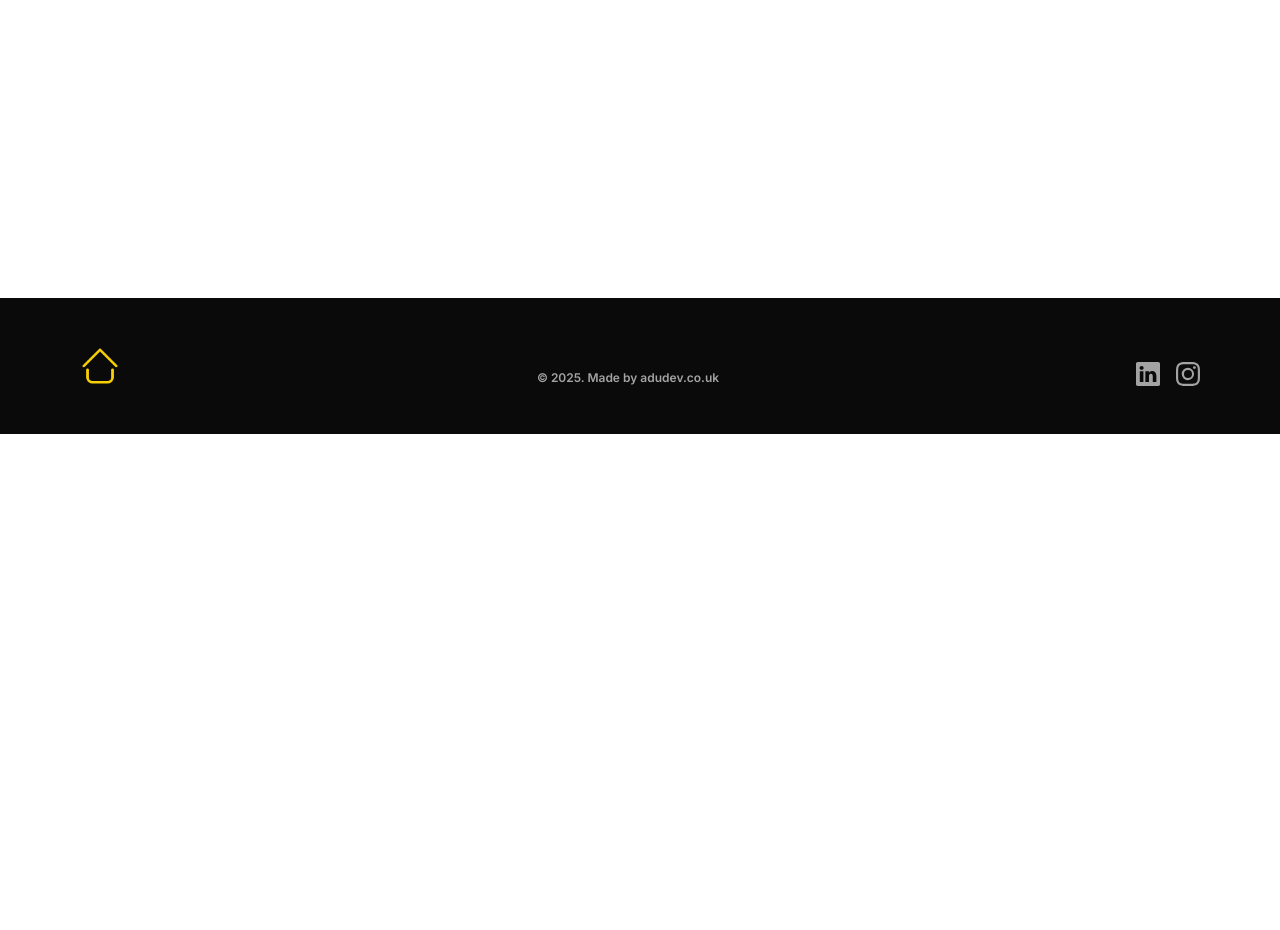
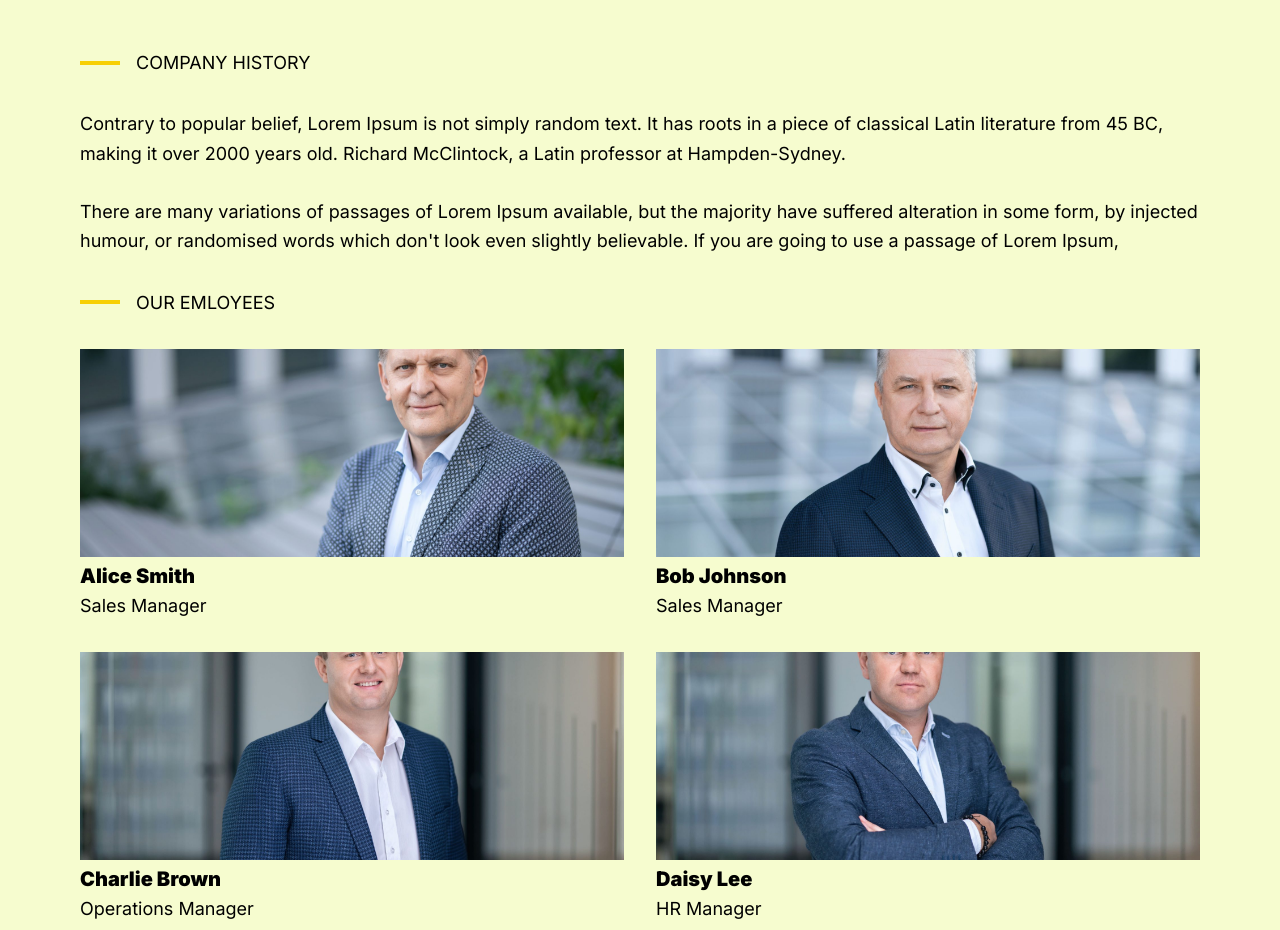
Before and after one commit to Herman-Adu/construction-company-app, a Next.js app: page /about in a window 1280 px wide. Before the commit this address had no page. Shown: the part 502-1432 px from the top of the page. Before the commit the page ends 936 px from the top, so only its background shows below. Built offline with nearby package versions, Linux system fonts and the light colour scheme.

Commit message:
Created a new about us page, added a banner, company history, employees, management and our vision sections

```diff
--- /dev/null
+++ b/app/about/components/Card.tsx
@@ -0,0 +1,22 @@
+import Image from "next/image";
+import React from "react";
+
+interface CardProps {
+  image: string;
+  name: string;
+  position: string;
+}
+
+export const Card = ({ image, name, position }: CardProps) => {
+  return (
+    <>
+      <div className="relative h-96 md:h-52">
+        <Image src={image} alt="person" fill className="object-cover" />
+      </div>
+
+      <h5 className="mt-1">{name}</h5>
+
+      <p>{position}</p>
+    </>
+  );
+};
--- /dev/null
+++ b/app/about/modules/CompanyHistory.tsx
@@ -0,0 +1,23 @@
+import { SectionName } from "@/components/SectionName";
+import React from "react";
+
+export const CompanyHistory = () => {
+  return (
+    <div>
+      <SectionName name="company history" id="company-history"></SectionName>
+
+      <p>
+        Contrary to popular belief, Lorem Ipsum is not simply random text. It
+        has roots in a piece of classical Latin literature from 45 BC, making it
+        over 2000 years old. Richard McClintock, a Latin professor at
+        Hampden-Sydney.
+        <br />
+        <br />
+        There are many variations of passages of Lorem Ipsum available, but the
+        majority have suffered alteration in some form, by injected humour, or
+        randomised words which don't look even slightly believable. If you are
+        going to use a passage of Lorem Ipsum,
+      </p>
+    </div>
+  );
+};
--- /dev/null
+++ b/app/about/modules/OurEmployees.tsx
@@ -0,0 +1,43 @@
+import { SectionName } from "@/components/SectionName";
+import Image from "next/image";
+import React from "react";
+import { Card } from "../components/Card";
+
+export const OurEmployees = () => {
+  return (
+    <div>
+      <SectionName name="our emloyees" id="our-employees" />
+
+      <div className="grid grid-cols-1 md:grid-cols-2 gap-4 md:gap-8">
+        {people.map((person) => (
+          <div key={person.name}>
+            <Card {...person} />
+          </div>
+        ))}
+      </div>
+    </div>
+  );
+};
+
+const people = [
+  {
+    image: "/person1.jpg",
+    name: "Alice Smith",
+    position: "Sales Manager",
+  },
+  {
+    image: "/person2.jpg",
+    name: "Bob Johnson",
+    position: "Sales Manager",
+  },
+  {
+    image: "/person3.jpg",
+    name: "Charlie Brown",
+    position: "Operations Manager",
+  },
+  {
+    image: "/person4.jpg",
+    name: "Daisy Lee",
+    position: "HR Manager",
+  },
+];
--- /dev/null
+++ b/app/about/modules/OurManagement.tsx
@@ -0,0 +1,42 @@
+import { SectionName } from "@/components/SectionName";
+import React from "react";
+import { Card } from "../components/Card";
+
+export const OurManagement = () => {
+  return (
+    <div>
+      <SectionName name=" Our Management" id="our-management" />
+
+      <div className="grid grid-cols-1 md:grid-cols-2 gap-4 md:gap-8">
+        {managers.map((manager) => (
+          <div key={manager.name}>
+            <Card {...manager} />
+          </div>
+        ))}
+      </div>
+    </div>
+  );
+};
+
+const managers = [
+  {
+    image: "/manager1.jpg",
+    name: "Action Jackson",
+    position: "CEO",
+  },
+  {
+    image: "/manager2.jpg",
+    name: "Ian Wright",
+    position: "Sales Director",
+  },
+  {
+    image: "/manager3.jpg",
+    name: "Alvin Smith",
+    position: "Operations Director",
+  },
+  {
+    image: "/manager4.jpg",
+    name: "Sarah Adu",
+    position: "CTO",
+  },
+];
--- /dev/null
+++ b/app/about/modules/OurVision.tsx
@@ -0,0 +1,22 @@
+import { SectionName } from "@/components/SectionName";
+import React from "react";
+
+export const OurVision = () => {
+  return (
+    <div>
+      <SectionName name="our vision" id="our-vision" />
+
+      <p>
+        t is a long established fact that a reader will be distracted by the
+        readable content of a page when looking at its layout. The point of
+        using Lorem Ipsum is that it has a more-or-less normal distribution of
+        letters, as opposed to using 'Content here.
+        <br />
+        <br />
+        many web sites still in their infancy. Various versions have evolved
+        over the years, sometimes by accident, sometimes on purpose (injected
+        humour and the like).
+      </p>
+    </div>
+  );
+};
--- /dev/null
+++ b/app/about/page.tsx
@@ -0,0 +1,32 @@
+import { Container } from "@/components/Container";
+import { SectionSplit } from "@/components/SectionSplit";
+import { Banner } from "@/modules/Banner";
+import { CompanyHistory } from "./modules/CompanyHistory";
+import { OurEmployees } from "./modules/OurEmployees";
+import { OurManagement } from "./modules/OurManagement";
+import { OurVision } from "./modules/OurVision";
+
+export default function About() {
+  return (
+    <>
+      <Banner />
+
+      <SectionSplit>
+        <Container>
+          <h1 className="mb-8">About Us</h1>
+
+          <div className="grid grid-cols-1 md:grid-cols[2fr_1fr] gap-4 md:gap-8 relative min-h-screen">
+            <div className="space-y-8">
+              <CompanyHistory />
+              <OurEmployees />
+              <OurManagement />
+              <OurVision />
+            </div>
+
+            <div></div>
+          </div>
+        </Container>
+      </SectionSplit>
+    </>
+  );
+}
--- /dev/null
+++ b/modules/Banner.tsx
@@ -0,0 +1,17 @@
+import { Container } from "@/components/Container";
+import { Overlay } from "@/components/Overlay";
+import Image from "next/image";
+import React from "react";
+
+export const Banner = () => {
+  return (
+    <div className="relative w-full h-[260px] md:h-[300px] ">
+      <Image src="/hero2.jpg" alt="banner" fill className="object-cover" />
+      <Overlay />
+
+      <div className="absolute bottom-4 left-0 w-full h-auto">
+        <Container>Banner</Container>
+      </div>
+    </div>
+  );
+};
```
